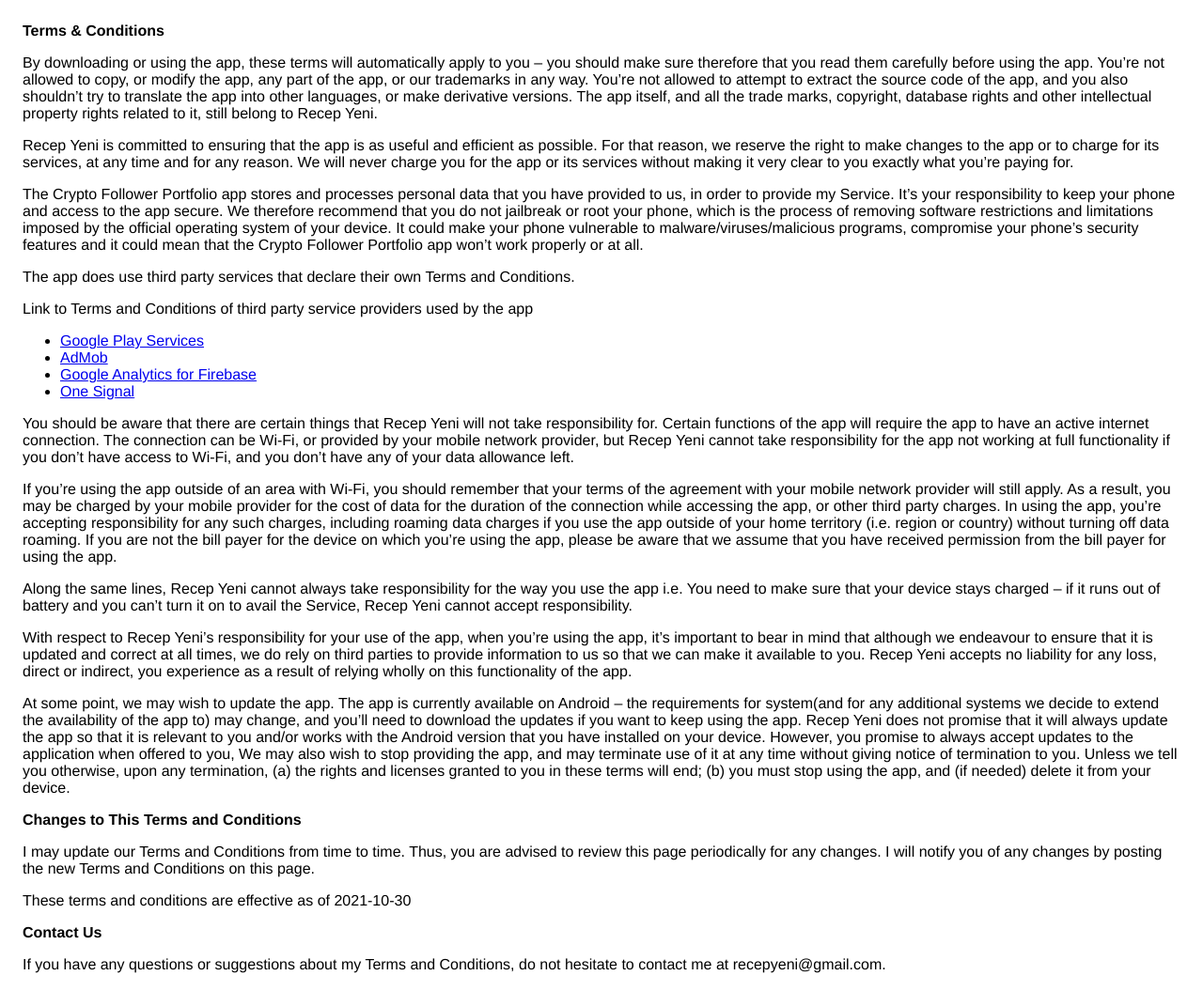
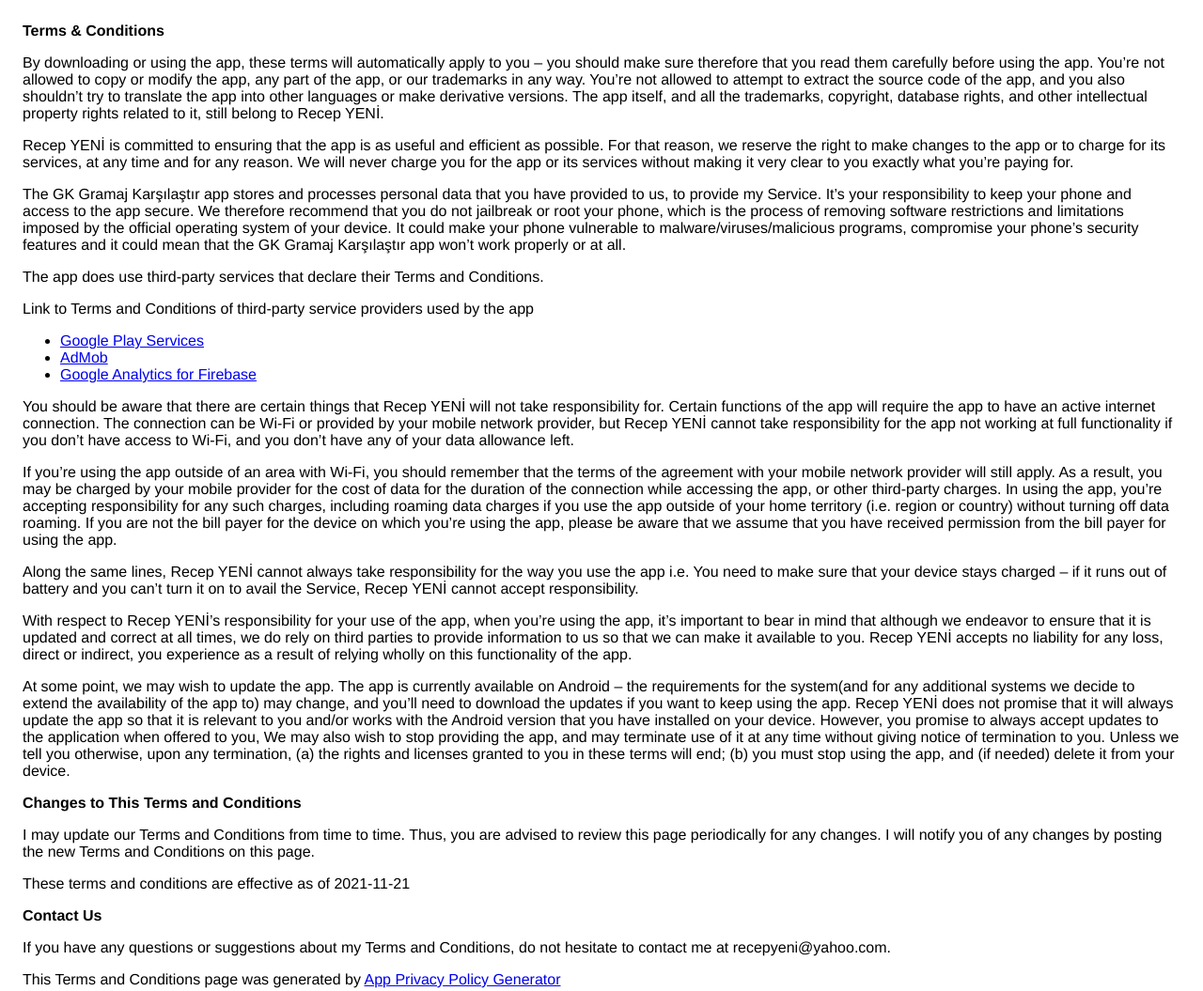
Before and after one commit to recinilt/gkgramajkarsilastir, a plain HTML site: page TermsAndConditions.html in a window 1280 px wide. Shown: the whole page at 94% size. Drawn offline with Linux system fonts and the light colour scheme.

Commit message:
Signed-off-by: recinilt <recepyeni@yahoo.com>

```diff
--- a/TermsAndConditions.html
+++ b/TermsAndConditions.html
@@ -11,23 +11,23 @@
                   By downloading or using the app, these terms will
                   automatically apply to you – you should make sure therefore
                   that you read them carefully before using the app. You’re not
-                  allowed to copy, or modify the app, any part of the app, or
+                  allowed to copy or modify the app, any part of the app, or
                   our trademarks in any way. You’re not allowed to attempt to
                   extract the source code of the app, and you also shouldn’t try
-                  to translate the app into other languages, or make derivative
-                  versions. The app itself, and all the trade marks, copyright,
-                  database rights and other intellectual property rights related
-                  to it, still belong to Recep Yeni.
+                  to translate the app into other languages or make derivative
+                  versions. The app itself, and all the trademarks, copyright,
+                  database rights, and other intellectual property rights related
+                  to it, still belong to Recep YENİ.
                 </p> <p>
-                  Recep Yeni is committed to ensuring that the app is
+                  Recep YENİ is committed to ensuring that the app is
                   as useful and efficient as possible. For that reason, we
                   reserve the right to make changes to the app or to charge for
                   its services, at any time and for any reason. We will never
                   charge you for the app or its services without making it very
                   clear to you exactly what you’re paying for.
                 </p> <p>
-                  The Crypto Follower Portfolio app stores and processes personal data that
-                  you have provided to us, in order to provide my
+                  The GK Gramaj Karşılaştır app stores and processes personal data that
+                  you have provided to us, to provide my
                   Service. It’s your responsibility to keep your phone and
                   access to the app secure. We therefore recommend that you do
                   not jailbreak or root your phone, which is the process of
@@ -35,29 +35,29 @@
                   official operating system of your device. It could make your
                   phone vulnerable to malware/viruses/malicious programs,
                   compromise your phone’s security features and it could mean
-                  that the Crypto Follower Portfolio app won’t work properly or at all.
+                  that the GK Gramaj Karşılaştır app won’t work properly or at all.
                 </p> <div><p>
-                    The app does use third party services that declare their own
+                    The app does use third-party services that declare their
                     Terms and Conditions.
                   </p> <p>
-                    Link to Terms and Conditions of third party service
+                    Link to Terms and Conditions of third-party service
                     providers used by the app
-                  </p> <ul><li><a href="https://policies.google.com/terms" target="_blank" rel="noopener noreferrer">Google Play Services</a></li><li><a href="https://developers.google.com/admob/terms" target="_blank" rel="noopener noreferrer">AdMob</a></li><li><a href="https://firebase.google.com/terms/analytics" target="_blank" rel="noopener noreferrer">Google Analytics for Firebase</a></li><!----><!----><!----><!----><!----><!----><!----><!----><!----><!----><!----><li><a href="https://onesignal.com/tos" target="_blank" rel="noopener noreferrer">One Signal</a></li><!----><!----><!----><!----><!----><!----><!----><!----><!----><!----><!----><!----></ul></div> <p>
+                  </p> <ul><li><a href="https://policies.google.com/terms" target="_blank" rel="noopener noreferrer">Google Play Services</a></li><li><a href="https://developers.google.com/admob/terms" target="_blank" rel="noopener noreferrer">AdMob</a></li><li><a href="https://firebase.google.com/terms/analytics" target="_blank" rel="noopener noreferrer">Google Analytics for Firebase</a></li><!----><!----><!----><!----><!----><!----><!----><!----><!----><!----><!----><!----><!----><!----><!----><!----><!----><!----><!----><!----><!----><!----><!----><!----></ul></div> <p>
                   You should be aware that there are certain things that
-                  Recep Yeni will not take responsibility for. Certain
+                  Recep YENİ will not take responsibility for. Certain
                   functions of the app will require the app to have an active
-                  internet connection. The connection can be Wi-Fi, or provided
-                  by your mobile network provider, but Recep Yeni
+                  internet connection. The connection can be Wi-Fi or provided
+                  by your mobile network provider, but Recep YENİ
                   cannot take responsibility for the app not working at full
                   functionality if you don’t have access to Wi-Fi, and you don’t
                   have any of your data allowance left.
                 </p> <p></p> <p>
                   If you’re using the app outside of an area with Wi-Fi, you
-                  should remember that your terms of the agreement with your
+                  should remember that the terms of the agreement with your
                   mobile network provider will still apply. As a result, you may
                   be charged by your mobile provider for the cost of data for
                   the duration of the connection while accessing the app, or
-                  other third party charges. In using the app, you’re accepting
+                  other third-party charges. In using the app, you’re accepting
                   responsibility for any such charges, including roaming data
                   charges if you use the app outside of your home territory
                   (i.e. region or country) without turning off data roaming. If
@@ -65,27 +65,27 @@
                   using the app, please be aware that we assume that you have
                   received permission from the bill payer for using the app.
                 </p> <p>
-                  Along the same lines, Recep Yeni cannot always take
+                  Along the same lines, Recep YENİ cannot always take
                   responsibility for the way you use the app i.e. You need to
                   make sure that your device stays charged – if it runs out of
                   battery and you can’t turn it on to avail the Service,
-                  Recep Yeni cannot accept responsibility.
+                  Recep YENİ cannot accept responsibility.
                 </p> <p>
-                  With respect to Recep Yeni’s responsibility for your
+                  With respect to Recep YENİ’s responsibility for your
                   use of the app, when you’re using the app, it’s important to
-                  bear in mind that although we endeavour to ensure that it is
+                  bear in mind that although we endeavor to ensure that it is
                   updated and correct at all times, we do rely on third parties
                   to provide information to us so that we can make it available
-                  to you. Recep Yeni accepts no liability for any
+                  to you. Recep YENİ accepts no liability for any
                   loss, direct or indirect, you experience as a result of
                   relying wholly on this functionality of the app.
                 </p> <p>
                   At some point, we may wish to update the app. The app is
-                  currently available on Android – the requirements for
+                  currently available on Android – the requirements for the
                   system(and for any additional systems we
                   decide to extend the availability of the app to) may change,
                   and you’ll need to download the updates if you want to keep
-                  using the app. Recep Yeni does not promise that it
+                  using the app. Recep YENİ does not promise that it
                   will always update the app so that it is relevant to you
                   and/or works with the Android version that you have
                   installed on your device. However, you promise to always
@@ -103,11 +103,11 @@
                   notify you of any changes by posting the new Terms and
                   Conditions on this page.
                 </p> <p>
-                  These terms and conditions are effective as of 2021-10-30
+                  These terms and conditions are effective as of 2021-11-21
                 </p> <p><strong>Contact Us</strong></p> <p>
                   If you have any questions or suggestions about my
                   Terms and Conditions, do not hesitate to contact me
-                  at recepyeni@gmail.com.
-                <!-- </p> <p>This Terms and Conditions page was generated by <a href="https://app-privacy-policy-generator.nisrulz.com/" target="_blank" rel="noopener noreferrer">App Privacy Policy Generator</a></p> -->
+                  at recepyeni@yahoo.com.
+                </p> <p>This Terms and Conditions page was generated by <a href="https://app-privacy-policy-generator.nisrulz.com/" target="_blank" rel="noopener noreferrer">App Privacy Policy Generator</a></p>
     </body>
     </html>
```
Also changed, not shown: index.html (+1 -1 lines), privacypolicy.html (+16 -16 lines), Coin_Follower_Portfolio.jpg (deleted), Crypto.png (deleted).
